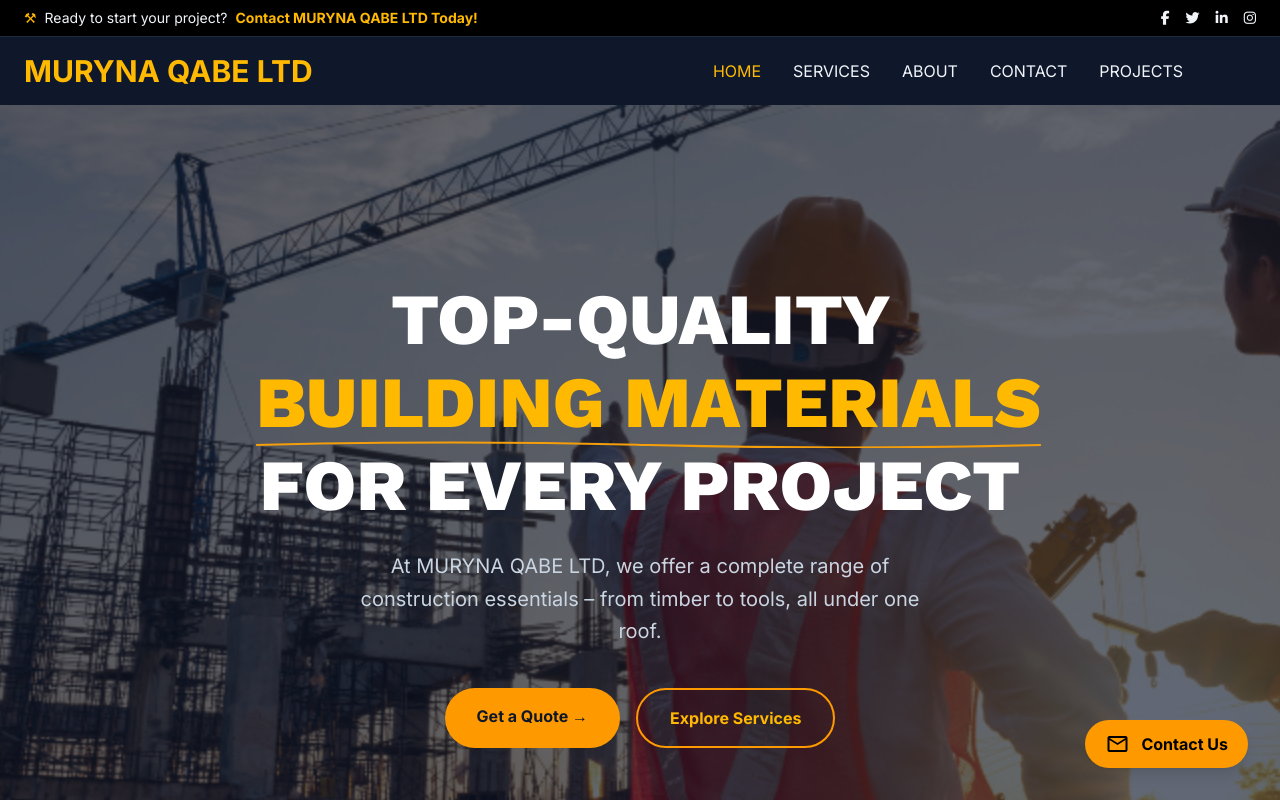
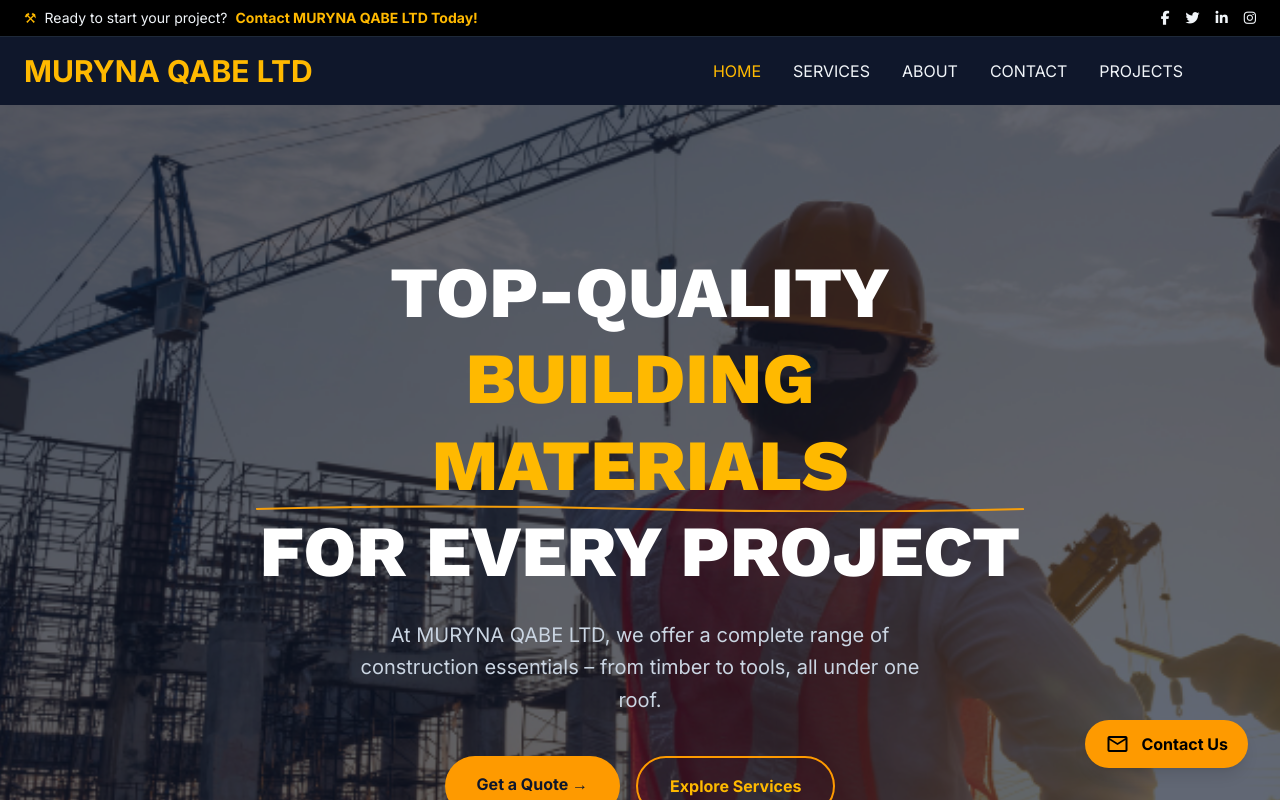
Before and after one commit to Hamzafarooq787/muryna-qabe-construction, a Next.js app: page / in a window 1280 px wide. Shown: the top 800 px of the page. Built offline with nearby package versions, Linux system fonts and the light colour scheme.

Commit message:
fix: allow "BUILDING MATERIALS" to wrap and fix SVG underline
Remove 'whitespace-nowrap' and use block spans for line wrapping.

```diff
--- a/app/page.tsx
+++ b/app/page.tsx
@@ -78,15 +78,15 @@ export default function Home() {
 
           <div className="container mx-auto pt-28 pb-24 md:pt-36 md:pb-32 relative z-10 text-center">
             <div className="max-w-3xl mx-auto space-y-4 md:space-y-6">
-              <h1 className="text-3xl sm:text-4xl md:text-6xl lg:text-7xl font-extrabold leading-[1.15] font-[family-name:var(--font-work-sans)] text-balance">
-                TOP-QUALITY{" "}
-                <span className="text-amber-400 relative inline-block whitespace-nowrap">
+              <h1 className="text-3xl sm:text-4xl md:text-6xl lg:text-7xl font-extrabold leading-[1.2] font-[family-name:var(--font-work-sans)]">
+                <span className="block">TOP-QUALITY</span>
+                <span className="text-amber-400 relative block">
                   BUILDING MATERIALS
                   <svg className="absolute -bottom-1 left-0 w-full h-2" viewBox="0 0 200 8" preserveAspectRatio="none">
                     <path d="M0,5 Q50,0 100,5 Q150,10 200,5" stroke="#f59e0b" fill="none" strokeWidth="2" />
                   </svg>
-                </span>{" "}
-                FOR EVERY PROJECT
+                </span>
+                <span className="block">FOR EVERY PROJECT</span>
               </h1>
               <p className="text-sm sm:text-base md:text-xl text-slate-300 max-w-xl mx-auto leading-relaxed">
                 At MURYNA QABE LTD, we offer a complete range of construction essentials – from timber to tools, all under one roof.
```
